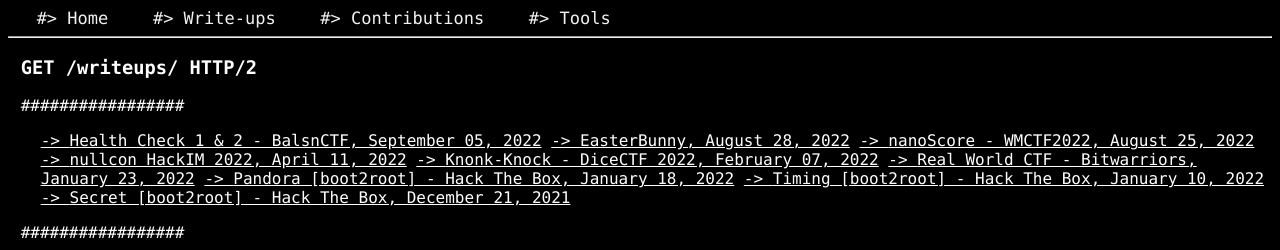
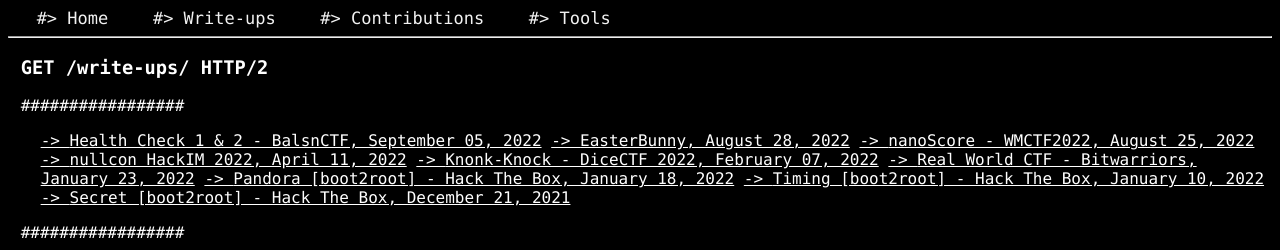
Before and after one commit to dhmosfunk/dhmosfunk.github.io, a Jekyll site: the page built from _pages/writeups.md, in a window 1280 px wide. Shown: the top 250 px of the page. Built offline with Jekyll 4.4.1, drawn with Linux system fonts in a browser that asks for light colours.

Commit message:
fix typo

```diff
--- a/_layouts/writeups.html
+++ b/_layouts/writeups.html
@@ -2,7 +2,7 @@
 layout: default
 ---
 
-<h3 class="typing">GET /writeups/ HTTP/2</H3>
+<h3 class="typing">GET /write-ups/ HTTP/2</H3>
 
 <p>#################</p>
     <p class="data">
```
